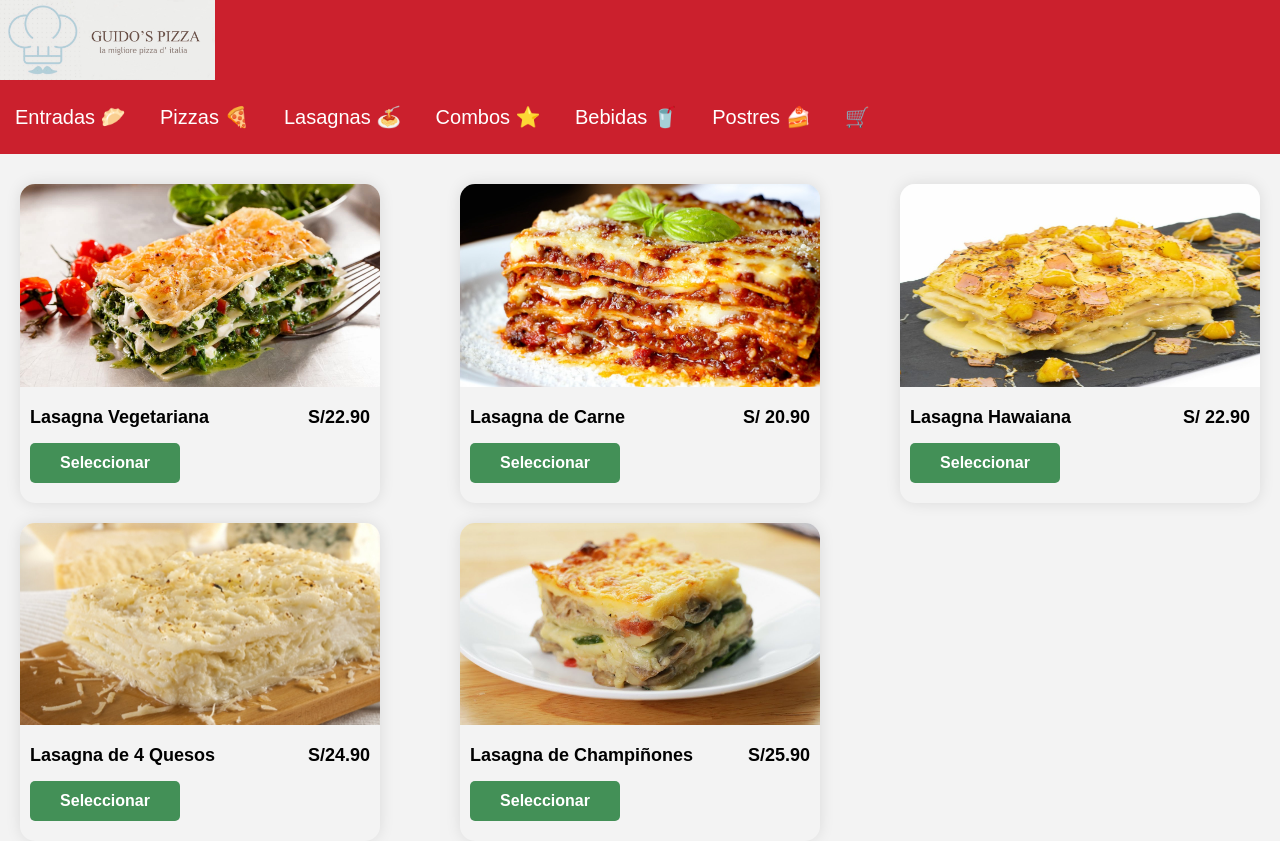
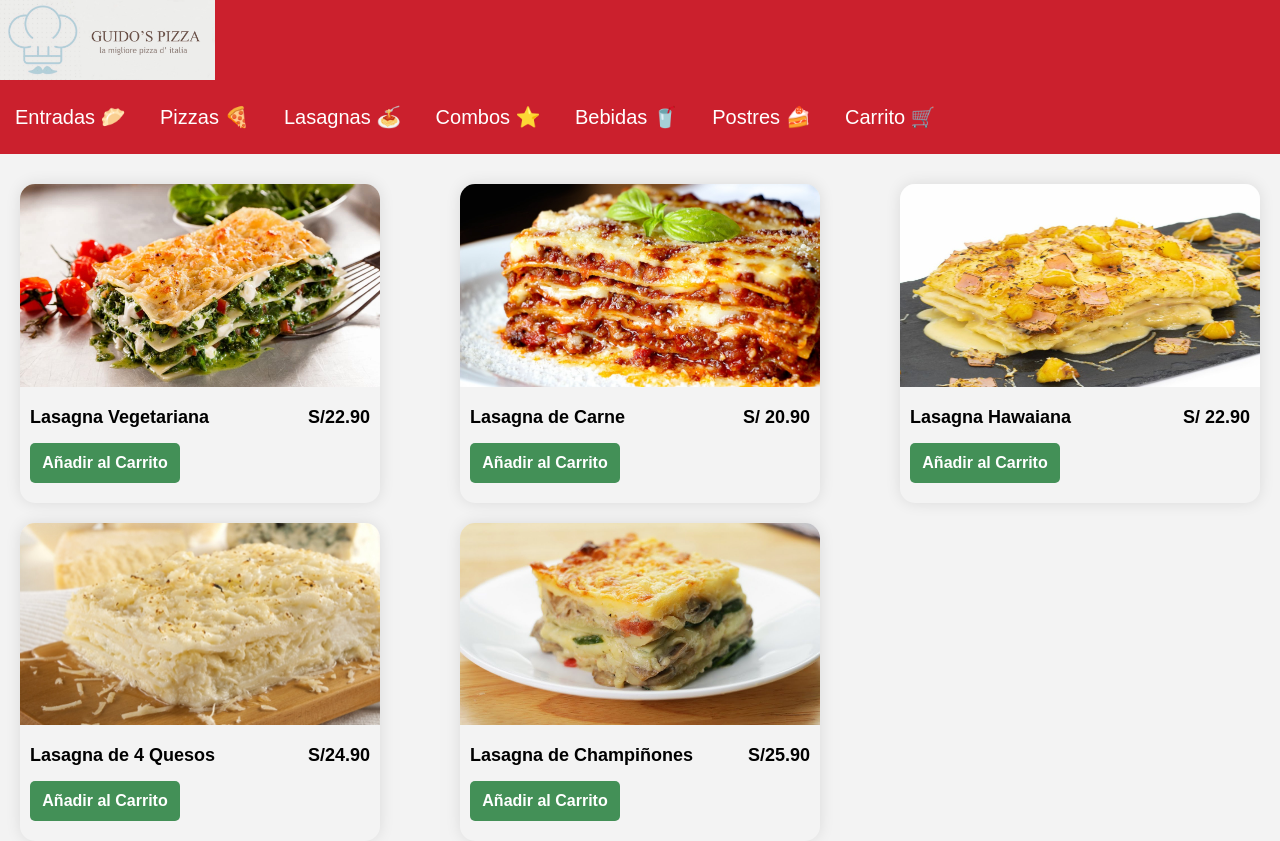
Before and after one commit to FlaviaManuico/Grupo9, a Flask app: page /lasagnas in a window 1280 px wide. Run offline with Flask 2, Linux system fonts and the light colour scheme.

Commit message:
Actualizacion de etiquetas - lasagnas

```diff
--- a/app/templates/lasagna.html
+++ b/app/templates/lasagna.html
@@ -17,7 +17,7 @@
                 <li><a href="/combos">Combos ⭐️</a></li>
                 <li><a href="/bebidas">Bebidas 🥤</a></li>
                 <li><a href="/postres">Postres 🍰</a></li>
-                <li><a href="/pedidos">🛒</a></li>
+                <li><a href="/pedidos">Carrito 🛒</a></li>
 
             </ul>
         </div>
@@ -30,7 +30,7 @@
                         <h5>Lasagna Vegetariana</h5>
                         <h5 class="price"> S/22.90 </h5>
                     </div>
-                    <button>Seleccionar</button>
+                    <button>Añadir al Carrito</button>
                 </div>
             </div>
 
@@ -41,7 +41,7 @@
                         <h5>Lasagna de Carne</h5>
                         <h5 class="price"> S/ 20.90 </h5>
                     </div>
-                    <button>Seleccionar</button>
+                    <button>Añadir al Carrito</button>
                 </div>
             </div>
 
@@ -52,7 +52,7 @@
                         <h5>Lasagna Hawaiana</h5>
                         <h5 class="price"> S/ 22.90 </h5>
                     </div>
-                    <button>Seleccionar</button>
+                    <button>Añadir al Carrito</button>
                 </div>
             </div>
 
@@ -63,7 +63,7 @@
                         <h5>Lasagna de 4 Quesos</h5>
                         <h5 class="price"> S/24.90 </h5>
                     </div>
-                    <button>Seleccionar</button>
+                    <button>Añadir al Carrito</button>
                 </div>
             </div>
 
@@ -74,7 +74,7 @@
                         <h5>Lasagna de Champiñones</h5>
                         <h5 class="price"> S/25.90 </h5>
                     </div>
-                    <button>Seleccionar</button>
+                    <button>Añadir al Carrito</button>
                 </div>
             </div>
         </div>
```
